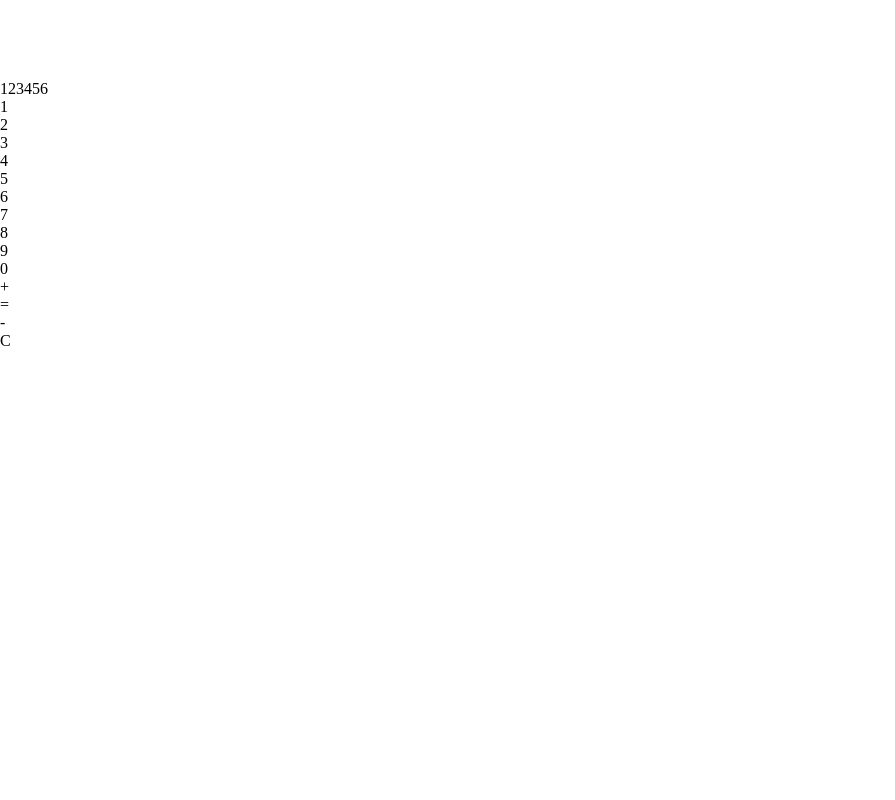
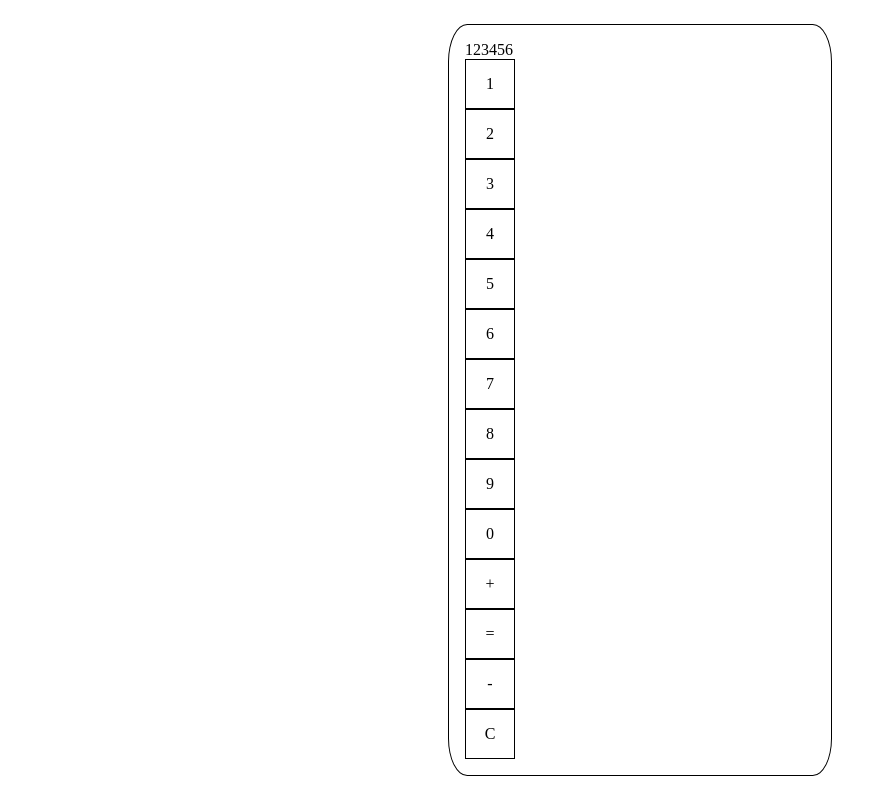
Before and after one commit to alee-moura/digital-calculator-igti, a React (Create React App) app: page / in a window 1280 px wide. Shown: the whole page, without its empty margins (0-895 px from the left). Built offline with nearby package versions, Linux system fonts and the light colour scheme.

Commit message:
formating the calculator with css

```diff
--- a/src/app.css
+++ b/src/app.css
@@ -1,5 +1,22 @@
 .screen {
     display: grid;
     grid-template-rows: 10fr 80fr 10fr;
+    grid-template-columns: 35fr 30fr 35fr;
     height: 100vh;
 }
+
+.calculator {
+    grid-column: 2;
+    grid-row: 2;
+    border: 1px solid #000000;
+    border-radius: 5%;
+    padding: 1em;
+}
+
+.button {
+    display: grid;
+    place-items: center;
+    width: 3em;
+    height: 3em;
+    border: 1px solid #000000;
+}
```
